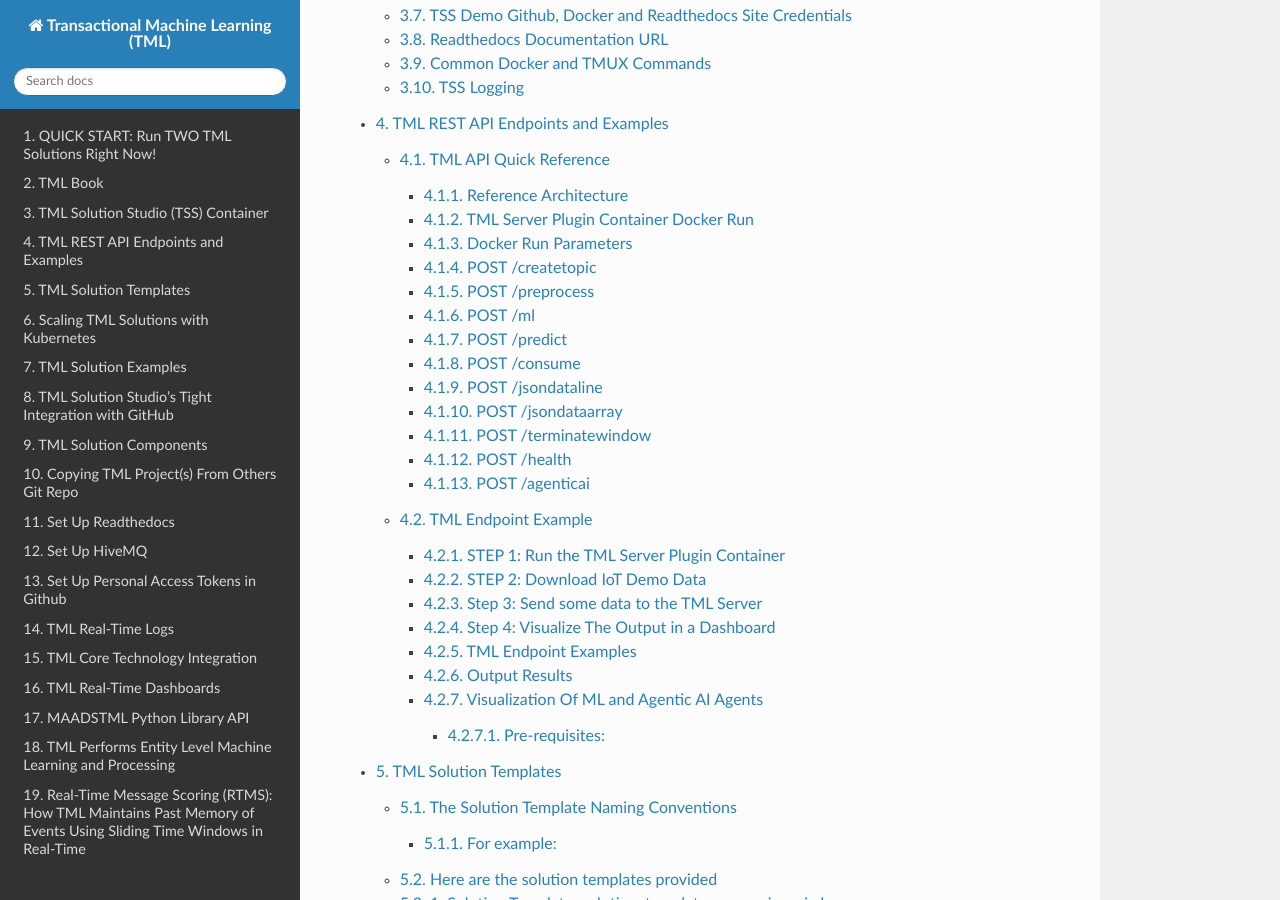
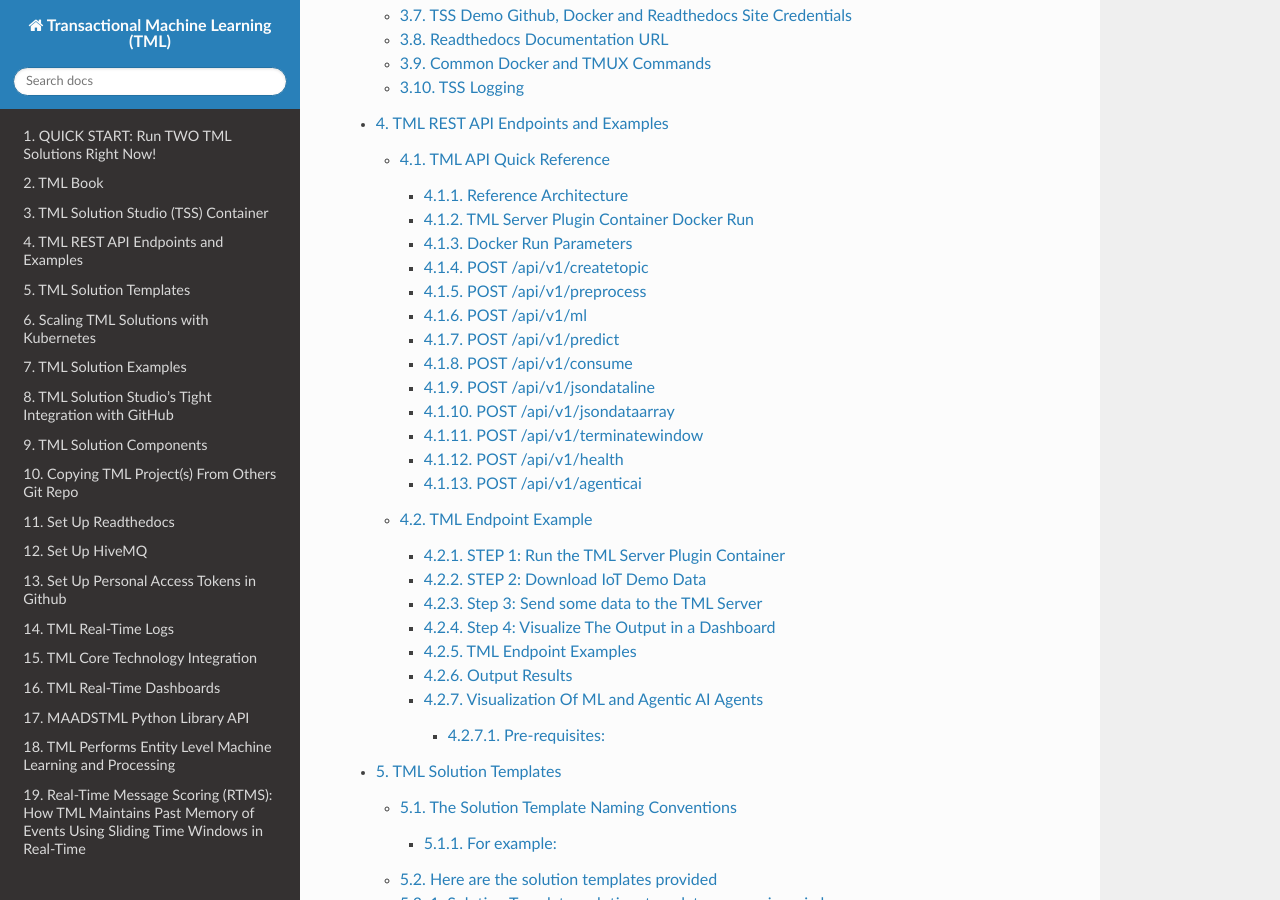
Before and after one commit to smaurice101/readthedocs, a Sphinx documentation site: the page built from docs/source/index.rst, in a window 1280 px wide and 900 px high, scrolled down 5635 px. Built offline with Sphinx 7.4.7 and the Read the Docs theme 3.1.0, drawn with Linux system fonts in a browser that asks for light colours; pages that are not in the unit, such as notebooks, are missing from menus; some of the changed text lies outside the part shown.

Commit message:
Update tmlapi.rst

```diff
--- a/docs/source/tmlapi.rst
+++ b/docs/source/tmlapi.rst
@@ -9,16 +9,16 @@
 
 **API Endpoints Summary:**
 
-- ``POST /createtopic`` - [`click <https://tml.readthedocs.io/en/latest/tmlapi.html#post-createtopic>`_] Create Kafka topics (`topics`, `numpartitions`) → 200,400
-- ``POST /preprocess`` - [`click <https://tml.readthedocs.io/en/latest/tmlapi.html#post-preprocess>`_] Data preprocessing (`step=4|4c`, `rawdatatopic`) → 200,400
-- ``POST /ml`` - [`click <https://tml.readthedocs.io/en/latest/tmlapi.html#post-ml>`_] Train ML models (`step=5`, `trainingdatafolder`) → 200,400
-- ``POST /predict`` - [`click <https://tml.readthedocs.io/en/latest/tmlapi.html#post-predict>`_] Run predictions (`step=6`, `pathtoalgos`) → 200,400
-- ``POST /agenticai`` - [`click <https://tml.readthedocs.io/en/latest/tmlapi.html#post-agenticai>`_] Run Agentic AI Analysis (`step=9b`, `ollama-model`) → 200,400
-- ``POST /consume`` - [`click <https://tml.readthedocs.io/en/latest/tmlapi.html#post-consume>`_] Consume messages (`topic`, `forwardurl`) → 200,400,500
-- ``POST /jsondataline`` - [`click <https://tml.readthedocs.io/en/latest/tmlapi.html#post-jsondataline>`_] Send single JSON → 200
-- ``POST /jsondataarray`` - [`click <https://tml.readthedocs.io/en/latest/tmlapi.html#post-jsondataarray>`_] Send JSON array → 200
-- ``POST /terminatewindow`` - [`click <https://tml.readthedocs.io/en/latest/tmlapi.html#post-teminatewindow>`_] Send JSON array → 200
-- ``POST /health`` - [`click <https://tml.readthedocs.io/en/latest/tmlapi.html#post-health>`_] Send JSON array → 200
+- ``POST /api/v1/createtopic`` - [`click <https://tml.readthedocs.io/en/latest/tmlapi.html#post-createtopic>`_] Create Kafka topics (`topics`, `numpartitions`) → 200,400
+- ``POST /api/v1/preprocess`` - [`click <https://tml.readthedocs.io/en/latest/tmlapi.html#post-preprocess>`_] Data preprocessing (`step=4|4c`, `rawdatatopic`) → 200,400
+- ``POST /api/v1/ml`` - [`click <https://tml.readthedocs.io/en/latest/tmlapi.html#post-ml>`_] Train ML models (`step=5`, `trainingdatafolder`) → 200,400
+- ``POST /api/v1/predict`` - [`click <https://tml.readthedocs.io/en/latest/tmlapi.html#post-predict>`_] Run predictions (`step=6`, `pathtoalgos`) → 200,400
+- ``POST /api/v1/agenticai`` - [`click <https://tml.readthedocs.io/en/latest/tmlapi.html#post-agenticai>`_] Run Agentic AI Analysis (`step=9b`, `ollama-model`) → 200,400
+- ``POST /api/v1/consume`` - [`click <https://tml.readthedocs.io/en/latest/tmlapi.html#post-consume>`_] Consume messages (`topic`, `forwardurl`) → 200,400,500
+- ``POST /api/v1/jsondataline`` - [`click <https://tml.readthedocs.io/en/latest/tmlapi.html#post-jsondataline>`_] Send single JSON → 200
+- ``POST /api/v1/jsondataarray`` - [`click <https://tml.readthedocs.io/en/latest/tmlapi.html#post-jsondataarray>`_] Send JSON array → 200
+- ``POST /api/v1/terminatewindow`` - [`click <https://tml.readthedocs.io/en/latest/tmlapi.html#post-teminatewindow>`_] Send JSON array → 200
+- ``POST /api/v1/health`` - [`click <https://tml.readthedocs.io/en/latest/tmlapi.html#post-health>`_] Send JSON array → 200
 
 TML Server Plugin Build Documentation:
  - Click for `Documentation for the TML Server Plugin <https://tml-server-v1-plugin-3f10-ml-agenticai-restapi.readthedocs.io/en/latest/>`_
@@ -122,7 +122,7 @@
 
   **Base URL:** Will depend on the Port the TML Server is listening on i.e. port **9002**
 
-POST /createtopic
+POST /api/v1/createtopic
 --------------------------
 
 **Description:**
@@ -160,7 +160,7 @@
     import asyncio
 
     async def create_topics():
-        url = "http://localhost:5000/createtopic"
+        url = "http://localhost:5000/api/v1/createtopic"
         payload = {
             "topics": "raw-data,processed-data",
             "numpartitions": 6,
@@ -180,7 +180,7 @@
 .. code-block:: javascript
 
     async function createTopics() {
-        const url = 'http://localhost:5000/createtopic';
+        const url = 'http://localhost:5000/api/v1/createtopic';
         const payload = {
             topics: 'raw-data,processed-data',
             numpartitions: 6,
@@ -222,7 +222,7 @@
             };
 
             try {
-                const response = await fetch('http://localhost:5000/createtopic', {
+                const response = await fetch('http://localhost:5000/api/v1/createtopic', {
                     method: 'POST',
                     headers: { 'Content-Type': 'application/json' },
                     body: JSON.stringify(payload)
@@ -245,7 +245,7 @@
 - *200* – Topics created successfully.
 - *400* – ``"Missing topics"``
 
-POST /preprocess
+POST /api/v1/preprocess
 --------------------------
 
 **Description:**
@@ -323,7 +323,7 @@
         }
 
         async with aiohttp.ClientSession() as session:
-            async with session.post("http://localhost:5000/preprocess", json=payload) as response:
+            async with session.post("http://localhost:5000/api/v1/preprocess", json=payload) as response:
                 print(await response.text())
 
 **Example Request (JavaScript - async) - Correct jsoncriteria:**
@@ -331,12 +331,12 @@
 .. code-block:: javascript
 
     async function preprocessData() {
-        const jsonCriteria = `uid=metadata.dsn,filter:allrecords~\\
-        subtopics=metadata.property_name~\\
-        values=datapoint.value~\\
-        identifiers=metadata.display_name~\\
-        datetime=datapoint.updated_at~\\
-        msgid=datapoint.id~\\
+        const jsonCriteria = `uid=metadata.dsn,filter:allrecords~\
+        subtopics=metadata.property_name~\
+        values=datapoint.value~\
+        identifiers=metadata.display_name~\
+        datetime=datapoint.updated_at~\
+        msgid=datapoint.id~\
         latlong=lat:long`;
 
         const payload = {
@@ -344,12 +344,12 @@
             rawdatatopic: 'raw-sensor-data',
             preprocessdatatopic: 'clean-sensor-data',
             preprocesstypes: 'normalize,filter',
-            jsoncriteria: jsonCriteria,  // TML multiline format with ~\\n
+            jsoncriteria: jsonCriteria,  // TML multiline format with ~
             rollbackoffset: 500,
             windowinstance: 'sensor-batch-1'
         };
 
-        const response = await fetch('http://localhost:5000/preprocess', {
+        const response = await fetch('http://localhost:5000/api/v1/preprocess', {
             method: 'POST',
             headers: { 'Content-Type': 'application/json' },
             body: JSON.stringify(payload)
@@ -365,12 +365,12 @@
         const [status, setStatus] = useState('');
 
         const handlePreprocess = async () => {
-            const jsonCriteria = `uid=metadata.dsn,filter:allrecords~\\
-            subtopics=metadata.property_name~\\
-            values=datapoint.value~\\
-            identifiers=metadata.display_name~\\
-            datetime=datapoint.updated_at~\\
-            msgid=datapoint.id~\\
+            const jsonCriteria = `uid=metadata.dsn,filter:allrecords~\
+            subtopics=metadata.property_name~\
+            values=datapoint.value~\
+            identifiers=metadata.display_name~\
+            datetime=datapoint.updated_at~\
+            msgid=datapoint.id~\
             latlong=lat:long`;
 
             const payload = {
@@ -384,7 +384,7 @@
             };
 
             try {
-                const response = await fetch('http://localhost:5000/preprocess', {
+                const response = await fetch('http://localhost:5000/api/v1/preprocess', {
                     method: 'POST',
                     headers: { 'Content-Type': 'application/json' },
                     body: JSON.stringify(payload)
@@ -404,7 +404,7 @@
 - Matches TML ReadTheDocs specification: `<https://tml.readthedocs.io/en/latest/jsonprocessing.html>`_
 - **Invalid formats will fail preprocessing step 4**
 
-POST /ml
+POST /api/v1/ml
 --------------------------
 
 **Description:**
@@ -458,7 +458,7 @@
         }
 
         async with aiohttp.ClientSession() as session:
-            async with session.post("http://localhost:5000/ml", json=payload) as response:
+            async with session.post("http://localhost:5000/api/v1/ml", json=payload) as response:
                 print(f"Status: {response.status}, Response: {await response.text()}")
 
     asyncio.run(train_ml_model())
@@ -480,7 +480,7 @@
         };
 
         try {
-            const response = await fetch('http://localhost:5000/ml', {
+            const response = await fetch('http://localhost:5000/api/v1/ml', {
                 method: 'POST',
                 headers: { 'Content-Type': 'application/json' },
                 body: JSON.stringify(payload)
@@ -518,7 +518,7 @@
             };
 
             try {
-                const response = await fetch('http://localhost:5000/ml', {
+                const response = await fetch('http://localhost:5000/api/v1/ml', {
                     method: 'POST',
                     headers: { 'Content-Type': 'application/json' },
                     body: JSON.stringify(payload)
@@ -545,7 +545,7 @@
 - *200* – Training initiated.
 - *400* – ``"Missing ml or invalid ml"``
 
-POST /predict
+POST /api/v1/predict
 --------------------------
 
 **Description:**
@@ -596,7 +596,7 @@
         }
 
         async with aiohttp.ClientSession() as session:
-            async with session.post("http://localhost:5000/predict", json=payload) as response:
+            async with session.post("http://localhost:5000/api/v1/predict", json=payload) as response:
                 print(f"Status: {response.status}, Response: {await response.text()}")
 
     asyncio.run(run_predictions())
@@ -618,7 +618,7 @@
         };
 
         try {
-            const response = await fetch('http://localhost:5000/predict', {
+            const response = await fetch('http://localhost:5000/api/v1/predict', {
                 method: 'POST',
                 headers: { 'Content-Type': 'application/json' },
                 body: JSON.stringify(payload)
@@ -656,7 +656,7 @@
             };
 
             try {
-                const response = await fetch('http://localhost:5000/predict', {
+                const response = await fetch('http://localhost:5000/api/v1/predict', {
                     method: 'POST',
                     headers: { 'Content-Type': 'application/json' },
                     body: JSON.stringify(payload)
@@ -683,7 +683,7 @@
 - *200* – Prediction started.
 - *400* – ``"Missing ml or invalid prediction"``
 
-POST /consume
+POST /api/v1/consume
 --------------------------
 
 **Description:**
@@ -752,7 +752,7 @@
         }
 
         async with aiohttp.ClientSession() as session:
-            async with session.post("http://localhost:5000/consume", json=payload) as response:
+            async with session.post("http://localhost:5000/api/v1/consume", json=payload) as response:
                 data = await response.json()
                 print(f"Consumed {len(data.get('messages', []))} messages")
 
@@ -769,7 +769,7 @@
             osdu: 'false'
         };
 
-        const response = await fetch('http://localhost:5000/consume', {
+        const response = await fetch('http://localhost:5000/api/v1/consume', {
             method: 'POST',
             headers: {'Content-Type': 'application/json'},
             body: JSON.stringify(payload)
@@ -792,7 +792,7 @@
         const consumeTopic = async () => {
             setLoading(true);
             try {
-                const response = await fetch('http://localhost:5000/consume', {
+                const response = await fetch('http://localhost:5000/api/v1/consume', {
                     method: 'POST',
                     headers: {'Content-Type': 'application/json'},
                     body: JSON.stringify({
@@ -822,7 +822,7 @@
         );
     }
 
-POST /jsondataline
+POST /api/v1/jsondataline
 --------------------------
 
 **Description:**
@@ -867,7 +867,7 @@
         }
 
         async with aiohttp.ClientSession() as session:
-            async with session.post("http://localhost:5000/jsondataline", json=payload) as response:
+            async with session.post("http://localhost:5000/api/v1/jsondataline", json=payload) as response:
                 print(await response.text())
 
     asyncio.run(send_sensor_data())
@@ -883,7 +883,7 @@
             temperature: 72.5
         };
 
-        const response = await fetch('http://localhost:5000/jsondataline', {
+        const response = await fetch('http://localhost:5000/api/v1/jsondataline', {
             method: 'POST',
             headers: {'Content-Type': 'application/json'},
             body: JSON.stringify(payload)
@@ -903,7 +903,7 @@
                 temperature: 72.5
             };
 
-            const response = await fetch('http://localhost:5000/jsondataline', {
+            const response = await fetch('http://localhost:5000/api/v1/jsondataline', {
                 method: 'POST',
                 headers: {'Content-Type': 'application/json'},
                 body: JSON.stringify(payload)
@@ -914,7 +914,7 @@
         return <button onClick={sendData}>Send Sensor Data</button>;
     }
 
-POST /jsondataarray
+POST /api/v1/jsondataarray
 --------------------------
 
 **Description:**
@@ -988,7 +988,7 @@
 
         async with aiohttp.ClientSession() as session:
             async with session.post(
-                "http://localhost:5000/jsondataarray",
+                "http://localhost:5000/api/v1/jsondataarray",
                 json=data_array  # Sends raw array directly
             ) as response:
                 print(f"Status: {response.status}, Response: {await response.text()}")
@@ -1016,7 +1016,7 @@
         ];
 
         try {
-            const response = await fetch('http://localhost:5000/jsondataarray', {
+            const response = await fetch('http://localhost:5000/api/v1/jsondataarray', {
                 method: 'POST',
                 headers: { 'Content-Type': 'application/json' },
                 body: JSON.stringify(dataArray)  // Raw array as JSON
@@ -1057,7 +1057,7 @@
         const sendBatch = async () => {
             setLoading(true);
             try {
-                const response = await fetch('http://localhost:5000/jsondataarray', {
+                const response = await fetch('http://localhost:5000/api/v1/jsondataarray', {
                     method: 'POST',
                     headers: { 'Content-Type': 'application/json' },
                     body: JSON.stringify(dataArray)  // Direct array submission
@@ -1087,7 +1087,7 @@
 
 **Response:** ``"ok"`` (200)
 
-POST /terminatewindow
+POST /api/v1/terminatewindow
 --------------------------
 
 **Description:**
@@ -1119,7 +1119,7 @@
     import asyncio
 
     async def terminatewindow():
-        url = "http://localhost:5000/terminatewindow"
+        url = "http://localhost:5000/api/v1/terminatewindow"
         payload = {
             "step": 4,
             "windowname": 'all'
@@ -1137,7 +1137,7 @@
 .. code-block:: javascript
 
     async function terminatewindow() {
-        const url = 'http://localhost:5000/terminatewindow';
+        const url = 'http://localhost:5000/api/v1/terminatewindow';
         const payload = {
             "step": 4,
             "windowname": 'all'
@@ -1173,7 +1173,7 @@
         };
 
         try {
-            const response = await fetch('http://localhost:5000/terminatewindow', {
+            const response = await fetch('http://localhost:5000/api/v1/terminatewindow', {
                 method: 'POST',
                 headers: { 'Content-Type': 'application/json' },
                 body: JSON.stringify(payload)
@@ -1206,7 +1206,7 @@
 - *400* – ``"Missing topics"``
 
 
-POST /health
+POST /api/v1/health
 --------------------------
 
 **Description:**
@@ -1234,7 +1234,7 @@
 .. code-block:: javascript
 
     async health() {
-        const url = 'http://localhost:5000/health';
+        const url = 'http://localhost:5000/api/v1/health';
 
         try {
             const response = await fetch(url, {
@@ -1263,7 +1263,7 @@
             e.preventDefault();
 
             try {
-                const response = await fetch('http://localhost:5000/health', {
+                const response = await fetch('http://localhost:5000/api/v1/health', {
                     method: 'POST',
                     headers: { 'Content-Type': 'application/json' },
                 });
@@ -1285,7 +1285,7 @@
 - *200* – Health successful.
 - *400* – ``"Health failed"``
 
-POST /agenticai
+POST /api/v1/agenticai
 --------------------------
 
 **Description:**
@@ -1369,7 +1369,7 @@
           "agenttopic": agenttopic,
           "windowinstance": windowinstance
       }
-
+      API_ENDPOINT="http://localhost:5000/api/v1/agenticai
       payload=json.dumps(payload, indent=2)
       payload=json.loads(payload)
       async with aiohttp.ClientSession() as session:
@@ -1424,6 +1424,8 @@
        windowinstance
      };
 
+     API_ENDPOINT="http://localhost:5000/api/v1/agenticai
+
      try {
        const response = await fetch(API_ENDPOINT, {
          method: 'POST',
@@ -1505,6 +1507,7 @@
            agenttopic,
            windowinstance
          };
+         API_ENDPOINT="http://localhost:5000/api/v1/agenticai
 
          const response = await fetch(API_ENDPOINT, {
            method: 'POST',
```
